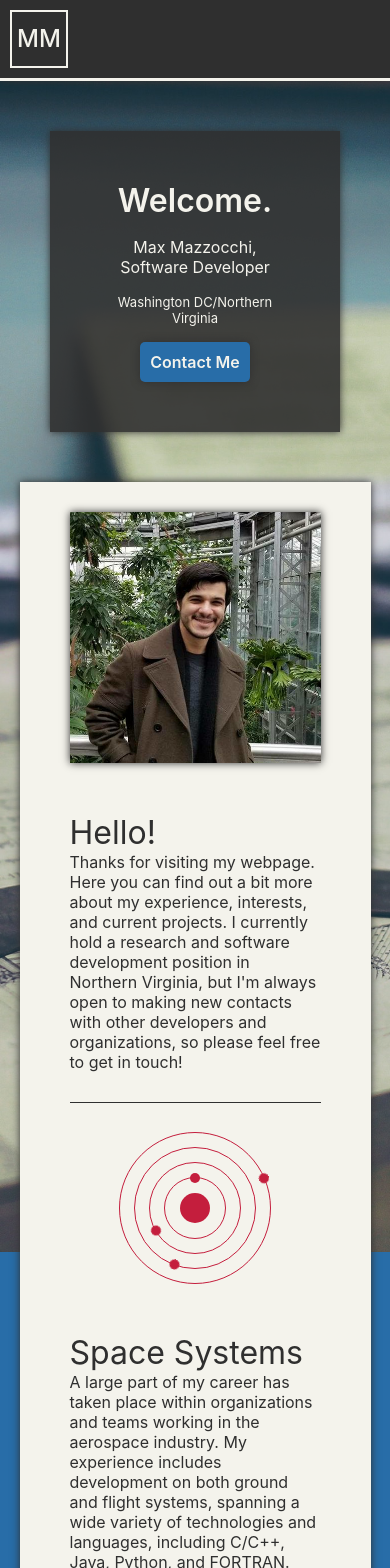
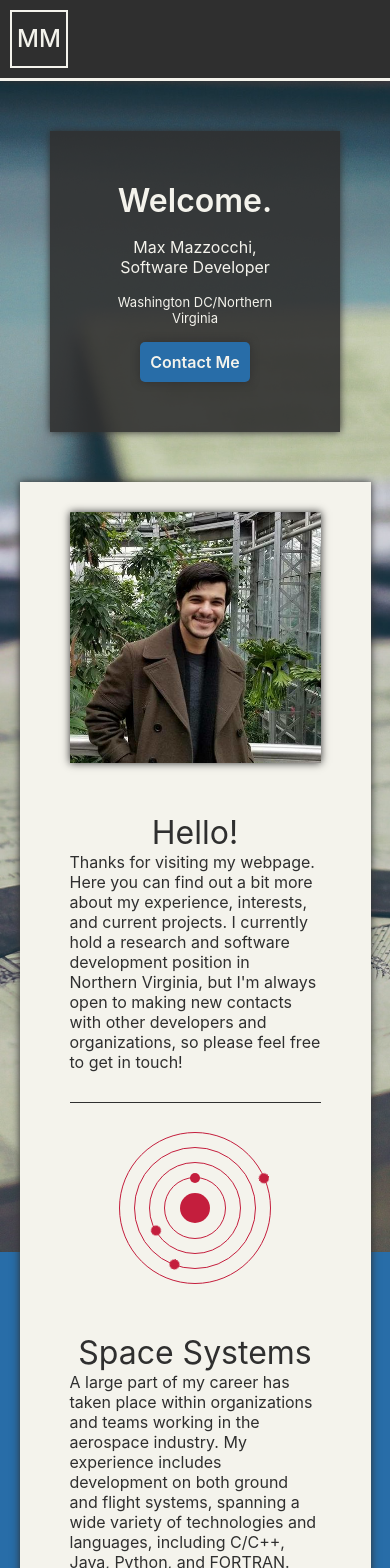
Before and after one commit to MMazzocchi/mmazzocchi.github.io, a React (Create React App) app: page / in a window 390 px wide. Shown: the top 1568 px of the page. Built offline with nearby package versions, Linux system fonts and the light colour scheme.

Commit message:
Center titles on small screens.

```diff
--- a/src/home/sections/Text.js
+++ b/src/home/sections/Text.js
@@ -1,6 +1,6 @@
 import React from 'react';
 import withStyles from '@material-ui/core/styles/withStyles.js';
-import { color3 } from '../../styles.js';
+import { color3, breakpoints } from '../../styles.js';
 
 const styles = {
   title: {
@@ -9,6 +9,11 @@ const styles = {
   },
   text: {
     'color': color3,
+  },
+  [`@media (max-width: ${ breakpoints.md })`]: {
+    title: {
+      'text-align': 'center',
+    }
   }
 };
 
```
